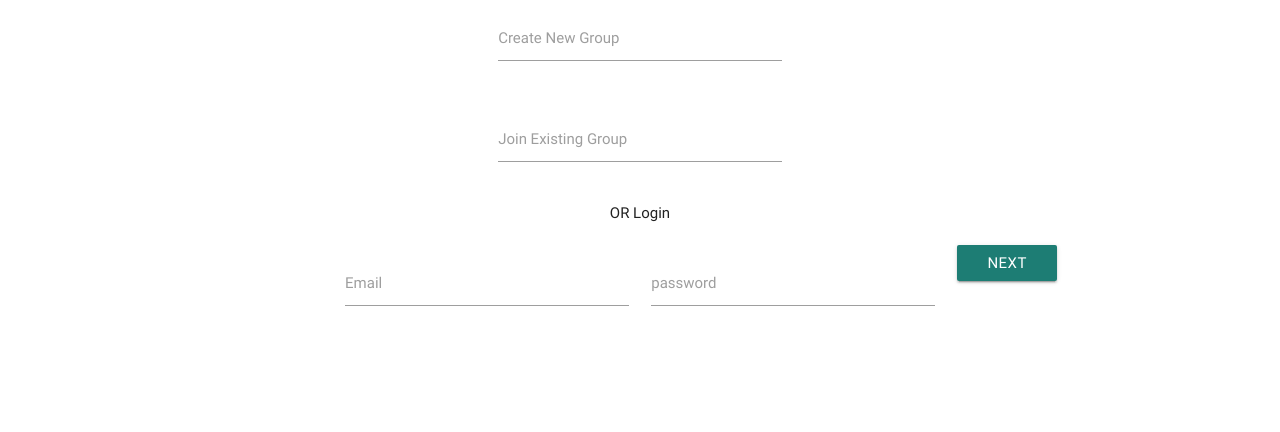
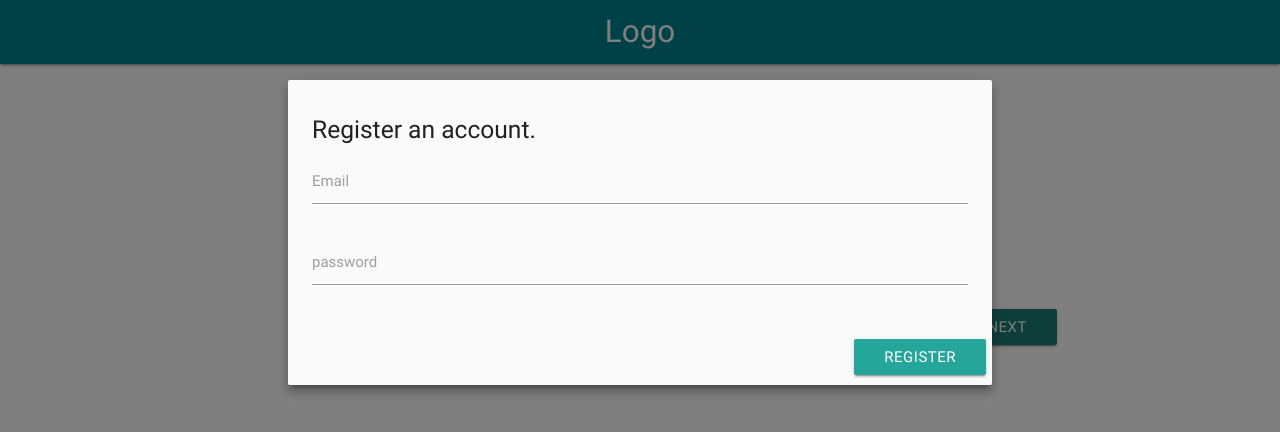
Before and after one commit to schapm16/ProjectOne, a plain HTML site: page index.html in a window 1280 px wide. Both pictures are taken after a click on the button "NEXT". Drawn offline with nearby package versions, Linux system fonts and the light colour scheme.

Commit message:
Added registerModal for new users.  Added assets/javascript/indexScript.js to test modal.

```diff
--- /dev/null
+++ b/assets/javascript/indexScript.js
@@ -0,0 +1,22 @@
+/* global $ */
+
+$(document).ready(function(){
+
+  // Initialize registerModal
+  $('.modal').modal();
+
+
+  $("#loginButton").click(function() {
+
+    var joinGroupName = $("#loginJoinGroup").val();
+    var createGroupName = $("#loginCreateGroup").val();
+
+    var userEmail = $("#loginEmail").val();
+    var userPassword = $("#loginPassword").val();
+
+    if (userEmail === "" || userPassword === "") {
+      $("#registerModal").modal("open");
+    }
+
+    });
+  });
--- a/index.html
+++ b/index.html
@@ -20,8 +20,13 @@
 </head>
 
 <body>
-    <!--<button class="btn btn-warning btn-xs theme-button"><span class="glyphicon glyphicon-music"></span> Terrible Music!</button>-->
-    <!--<button class="btn btn-default btn-xs pause-button"><span class="glyphicon glyphicon-pause"></span> Pause Song</button>-->
+
+    <nav>
+        <div class="nav-wrapper cyan darken-3">
+          <a href="#" class="brand-logo center">Logo</a>
+        </div>
+    </nav>
+
 
     <div class="container">
 
@@ -54,8 +59,6 @@
 
         </div>
 
-
-
         <div class="row">
             <div class="col s4 offset-s2">
               <div class="input-field">
@@ -78,21 +81,34 @@
 
       </form>
 
+
     </div>
 
 
-    <div id="modal1" class="modal">
+    <div id="registerModal" class="modal">
       <div class="modal-content">
-        <h4>Modal Header</h4>
-        <p>A bunch of text</p>
+        <h5>Register an account.</h5>
+        <div class="input-field">
+          <input id="registerEmail" type="email" class="validate">
+          <label for="registerEmail">Email</label>
+        </div>
+
+        <div class="input-field">
+          <input id="registerPassword" type="password" class="validate">
+          <label for="registerPassword">password</label>
+        </div>
+
       </div>
-    <div class="modal-footer">
-      <a href="#!" class="modal-action modal-close waves-effect waves-green btn-flat">Agree</a>
+
+      <div class="modal-footer">
+        <button id="registerButton" type="button" class="btn">Register</button>
+      </div>
+
     </div>
 
-  </div>
-    <!--TODO: Link Me-->
-    <script src="assets/javascript/script.js"></script>
+
+  <script src="assets/javascript/indexScript.js"></script>
+
 </body>
 
 </html>
```
